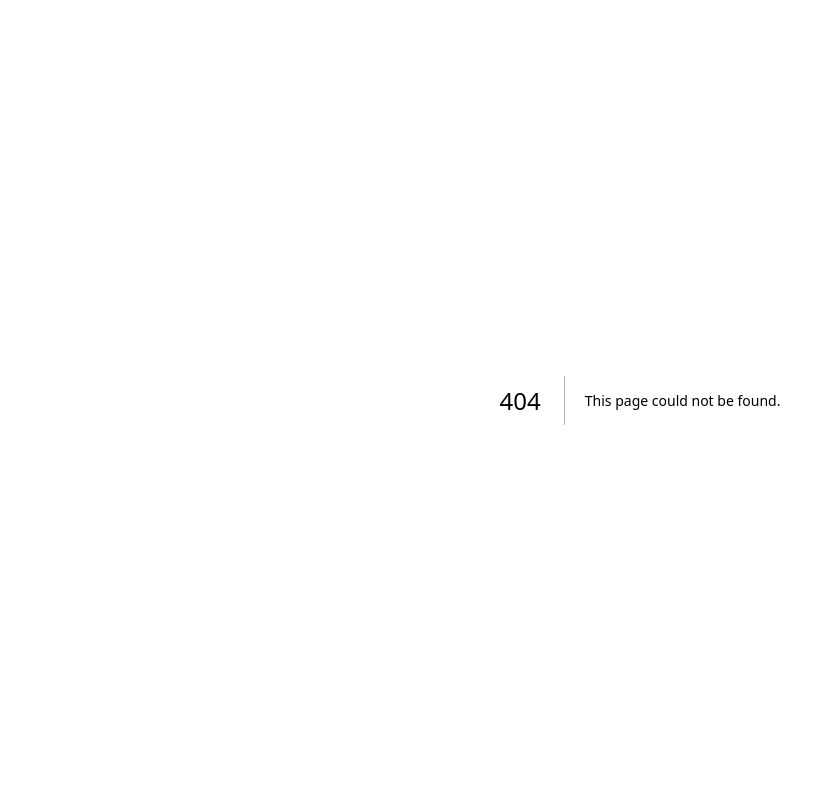
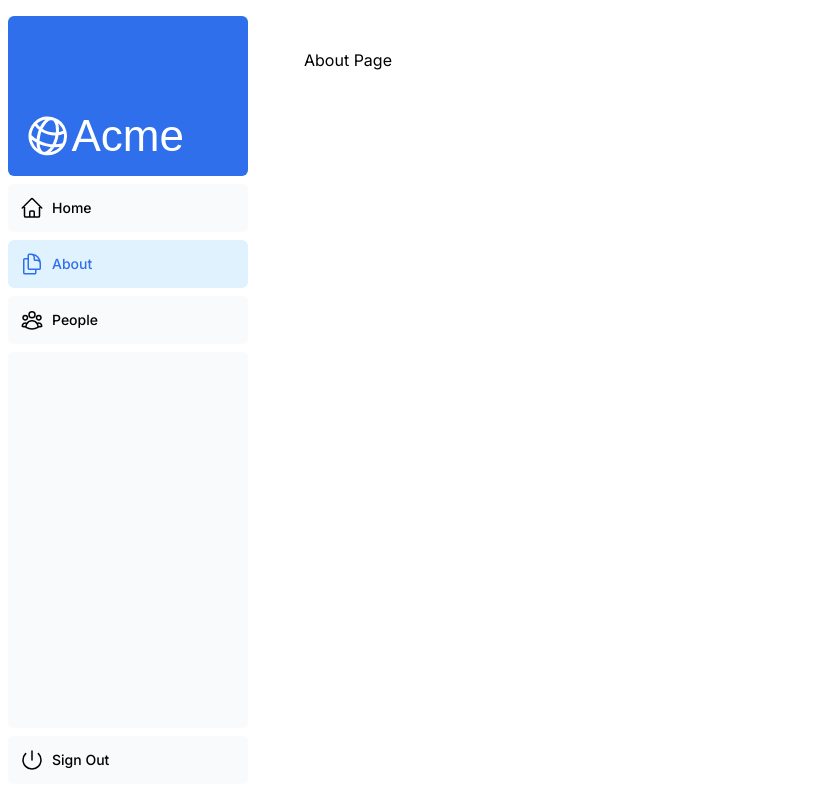
Before and after one commit to mata-project/mata-web-next, a Next.js app: page /hall/about in a window 1280 px wide. Before the commit this address had no page. Shown: the whole page, without its empty margins (0-835 px from the left). Built offline with nearby package versions, Linux system fonts and the light colour scheme; a web font is replaced by a local one.

Commit message:
hall route added

```diff
--- /dev/null
+++ b/app/hall/about/page.tsx
@@ -0,0 +1,3 @@
+export default function Page() {
+  return <p>About Page</p>;
+}
--- /dev/null
+++ b/app/hall/layout.tsx
@@ -0,0 +1,12 @@
+import SideNav from '@/app/ui/dashboard/sidenav';
+
+export default function Layout({ children }: { children: React.ReactNode }) {
+  return (
+    <div className="flex h-screen flex-col md:flex-row md:overflow-hidden">
+      <div className="w-full flex-none md:w-64">
+        <SideNav />
+      </div>
+      <div className="flex-grow p-6 md:overflow-y-auto md:p-12">{children}</div>
+    </div>
+  );
+}
--- /dev/null
+++ b/app/hall/page.tsx
@@ -0,0 +1,3 @@
+export default function Page() {
+  return <p>Hall Of Fame Page</p>;
+}
--- /dev/null
+++ b/app/hall/people/page.tsx
@@ -0,0 +1,3 @@
+export default function Page() {
+  return <p>People Page</p>;
+}
--- a/app/ui/dashboard/nav-links.tsx
+++ b/app/ui/dashboard/nav-links.tsx
@@ -1,35 +1,47 @@
+'use client';
+
 import {
   UserGroupIcon,
   HomeIcon,
   DocumentDuplicateIcon,
 } from '@heroicons/react/24/outline';
+import Link from 'next/link';
+import { usePathname } from 'next/navigation';
+import clsx from 'clsx';
 
 // Map of links to display in the side navigation.
 // Depending on the size of the application, this would be stored in a database.
 const links = [
-  { name: 'Home', href: '/dashboard', icon: HomeIcon },
+  { name: 'Home', href: '/', icon: HomeIcon },
   {
-    name: 'Invoices',
-    href: '/dashboard/invoices',
+    name: 'About',
+    href: '/hall/about',
     icon: DocumentDuplicateIcon,
   },
-  { name: 'Customers', href: '/dashboard/customers', icon: UserGroupIcon },
+  { name: 'People', href: '/hall/people', icon: UserGroupIcon },
 ];
 
 export default function NavLinks() {
+  const pathname = usePathname();
+
   return (
     <>
       {links.map((link) => {
         const LinkIcon = link.icon;
         return (
-          <a
+          <Link
             key={link.name}
             href={link.href}
-            className="flex h-[48px] grow items-center justify-center gap-2 rounded-md bg-gray-50 p-3 text-sm font-medium hover:bg-sky-100 hover:text-blue-600 md:flex-none md:justify-start md:p-2 md:px-3"
+            className={clsx(
+              'flex h-[48px] grow items-center justify-center gap-2 rounded-md bg-gray-50 p-3 text-sm font-medium hover:bg-sky-100 hover:text-blue-600 md:flex-none md:justify-start md:p-2 md:px-3',
+              {
+                'bg-sky-100 text-blue-600': pathname === link.href,
+              }
+            )}
           >
             <LinkIcon className="w-6" />
             <p className="hidden md:block">{link.name}</p>
-          </a>
+          </Link>
         );
       })}
     </>
```
